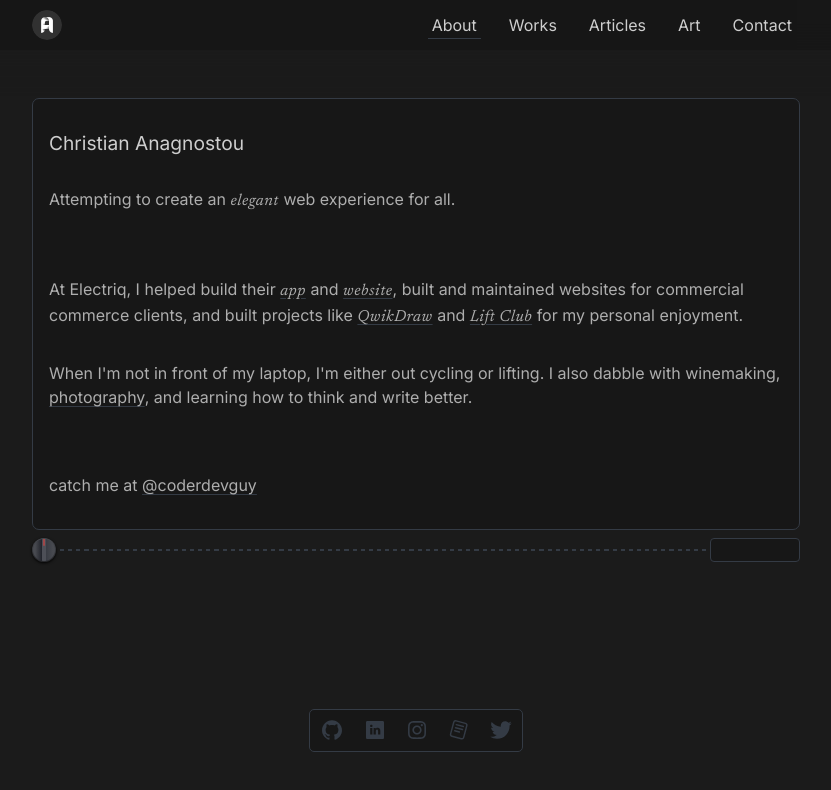
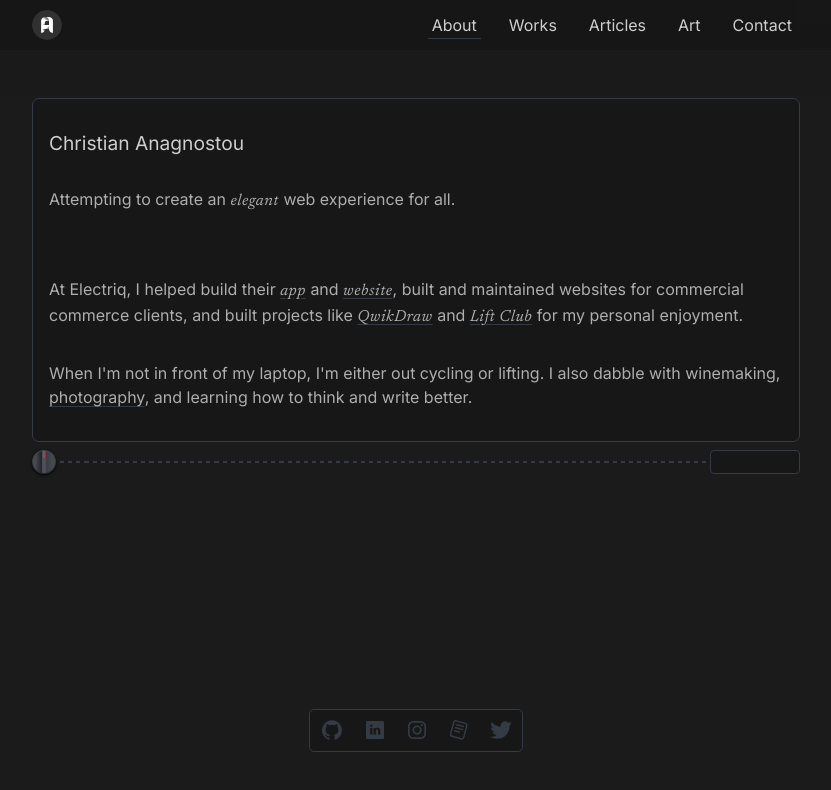
Before and after one commit to christiananagnostou/www, a Next.js app: page / in a window 1280 px wide. Shown: the top 790 px of the page, without its empty margins (224-1055 px from the left). Built offline with nearby package versions, Linux system fonts and the light colour scheme.

Commit message:
remove twitter from bio

```diff
--- a/components/Home/Bio.tsx
+++ b/components/Home/Bio.tsx
@@ -39,14 +39,14 @@ function Bio() {
         <Link href="/art?tag=camera">photography</Link>, and learning how to think and write better.
       </motion.p>
 
-      <p />
+      {/* <p /> */}
 
-      <motion.p variants={fade}>
+      {/* <motion.p variants={fade}>
         catch me at{' '}
         <a href="https://twitter.com/coderdevguy" target={'_blank'} rel="noreferrer">
           @coderdevguy
         </a>
-      </motion.p>
+      </motion.p> */}
     </Description>
   )
 }
```
